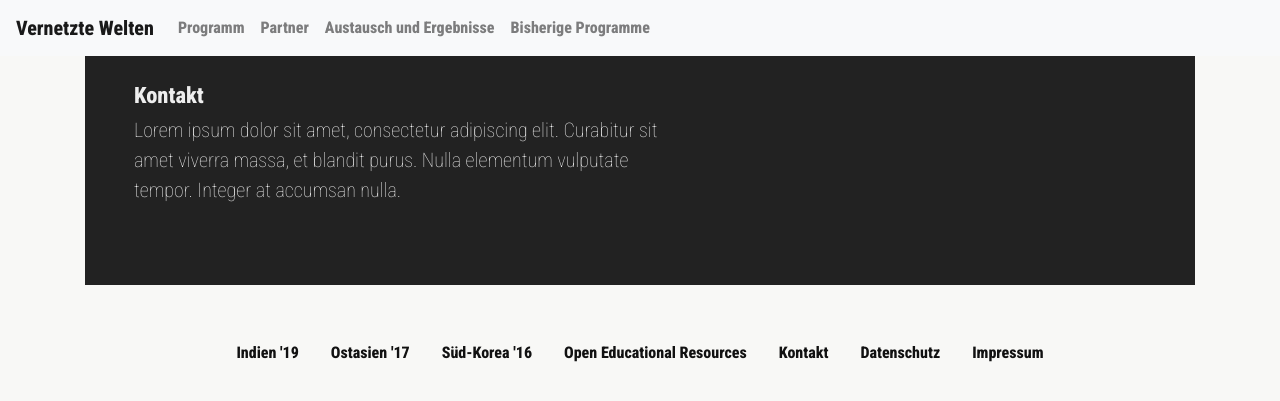
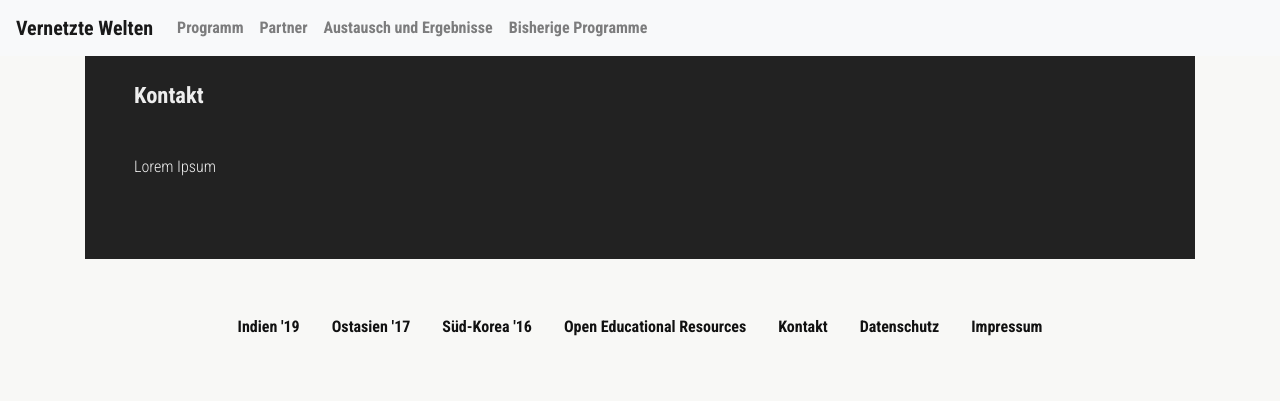
Before and after one commit to okfde/vernetztewelten.org, a Jekyll site: the page built from kontakt.md, in a window 1280 px wide. Shown: the top 401 px of the page. Built offline with Jekyll 4.4.1, drawn with Linux system fonts in a browser that asks for light colours.

Commit message:
fix some templatiing

```diff
--- a/_config.yml
+++ b/_config.yml
@@ -1 +1,21 @@
-baseurl: "/"
+title: "Vernetzte Welten"
+description: "Das Schüleraustauschprogramm mit Jugend hackt und Goethe-Institut"
+lang: "de_DE"
+
+baseurl: "" # the subpath of your site, e.g. /blog
+url: "https://vernetztewelten.org" # the base hostname & protocol for your site, e.g. http://example.com
+
+# Build settings
+highlighter: rouge
+markdown: kramdown
+
+exclude:
+  - Gemfile
+  - Gemfile.lock
+  - commands.txt
+  - start_serve.bat
+  - start_watch.bat
+
+sass:
+  sass_dir: assets/_scss
+  style: compressed
--- a/_layouts/default.html
+++ b/_layouts/default.html
@@ -14,13 +9,15 @@
     <link rel="stylesheet" href="https://maxcdn.bootstrapcdn.com/bootstrap/4.0.0/css/bootstrap.min.css" integrity="sha384-Gn5384xqQ1aoWXA+058RXPxPg6fy4IWvTNh0E263XmFcJlSAwiGgFAW/dAiS6JXm" crossorigin="anonymous">
     <link rel="stylesheet" href="{{ site.baseurl }}/css/vrnwltn.css">
     <link href="https://fonts.googleapis.com/css?family=Roboto:100,400,800" rel="stylesheet">
-    <link href="https://fonts.googleapis.com/css?family=Roboto+Condensed:100,800" rel="stylesheet">
+    <link href="https://fonts.googleapis.com/css?family=Roboto+Condensed:300,700&display=swap" rel="stylesheet">
+    <script src="{{ site.baseurl }}/js/jquery/jquery.min.js"></script>
+    <script src="{{ site.baseurl }}/js/bootstrap/bootstrap.min.js"></script>
   </head>
 
   <body>
     <div class="container-fluid">
       <nav class="navbar navbar-expand-lg navbar-light bg-light fixed-top">
-        <a class="navbar-brand" href="{{ site.baseurl }}/">Vernetzte Welten</a>
+        <a class="navbar-brand" href="{{ site.baseurl }}/">{{ site.title }}</a>
         <button class="navbar-toggler" type="button" data-toggle="collapse" aria-expanded="false" aria-label="Toggle navigation">
           <span class="navbar-toggler-icon"></span>
         </button>
@@ -49,35 +46,31 @@
       </main>
 
       <footer class="py-5">
-      <div class="container text-center">
+        <nav class="container text-center">
           <ul class="nav justify-content-center">
             <li class="nav-item">
-          <a class="nav-link" href="{{ site.baseurl }}/2019/indien.html">Indien '19</a>
+              <a class="nav-link" href="{{ site.baseurl }}/2019/indien">Indien '19</a>
             </li>
             <li class="nav-item">
               <a class="nav-link" href="{{ site.baseurl }}/2017/ostasien">Ostasien '17</a>
             </li>
             <li class="nav-item">
-          <a class="nav-link" href="{{ site.baseurl }}/2016/suedkorea.html">S&#252;d-Korea '16</a>
+              <a class="nav-link" href="{{ site.baseurl }}/2016/suedkorea">S&#252;d-Korea '16</a>
             </li>
             <li class="nav-item">
-          <a class="nav-link" href="{{ site.baseurl }}/oer/index.html">Open Educational Resources</a>
+              <a class="nav-link" href="{{ site.baseurl }}/oer/">Open Educational Resources</a>
             </li>
             <li class="nav-item">
-          <a class="nav-link" href="{{ site.baseurl }}/kontakt.html">Kontakt</a>
+              <a class="nav-link" href="{{ site.baseurl }}/kontakt">Kontakt</a>
             </li>
             <li class="nav-item">
-          <a class="nav-link" href="{{ site.baseurl }}/datenschutz.html">Datenschutz</a>
+              <a class="nav-link" href="{{ site.baseurl }}/impressum#datenschutzerklärung">Datenschutz</a>
             </li>
             <li class="nav-item">
-          <a class="nav-link" href="{{ site.baseurl }}/impressum.html">Impressum</a>
+              <a class="nav-link" href="{{ site.baseurl }}/impressum">Impressum</a>
             </li>
           </ul>
-    </div>
+        </nav>
       </footer>
-
-<script src="{{ site.baseurl }}/js/jquery/jquery.min.js"></script>
-<script src="{{ site.baseurl }}/js/bootstrap/bootstrap.min.js"></script>
   </body>
-
 </html>
--- /dev/null
+++ b/_layouts/static.html
@@ -0,0 +1,15 @@
+---
+layout: page
+
+---
+
+<div class="container-fluid blackspot p-3" id="blackspot">
+  <div class="row">
+    <div class="col-md-8 p-5">
+      <h2 class="mb-5">{{ page.title }}</h2>
+      <div class="">
+        {{ content }}
+      </div>
+    </div>
+  </div>
+</div>
--- a/kontakt.html
+++ /dev/null
@@ -1,16 +0,0 @@
----
-layout: page
-
----
-<div class="container-fluid blackspot p-3" id="blackspot">
-  <div class="row">
-    <div class="col-md-7 p-5">
-      <h2>Kontakt</h2>
-      <p class="lead">Lorem ipsum dolor sit amet, consectetur adipiscing elit. Curabitur sit amet viverra massa, et blandit purus. Nulla elementum vulputate tempor. Integer at accumsan nulla.</p>
-    </div>
-    <div class="col-md-5 p-3">
-      &nbsp;
-      <!-- insert nice emoji gif -->
-    </div>
-  </div>
-</div>
```
Also changed, not shown: other parts of _layouts/default.html (+1 -6 lines), impressum.md (renamed from impressum.html, +64 -69 lines), kontakt.md (added, +5 -0 lines). Lines whose indentation alone changed are shown as unchanged.
